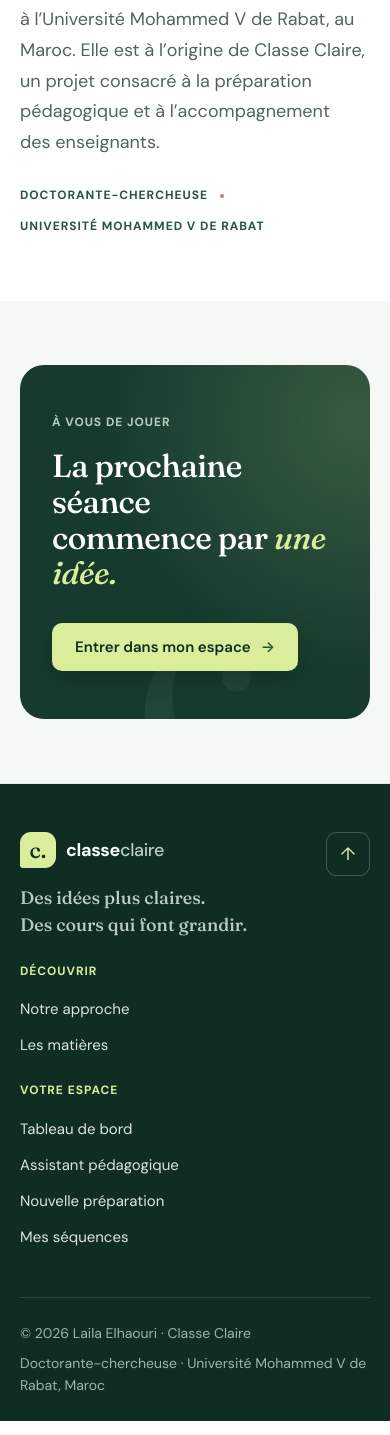
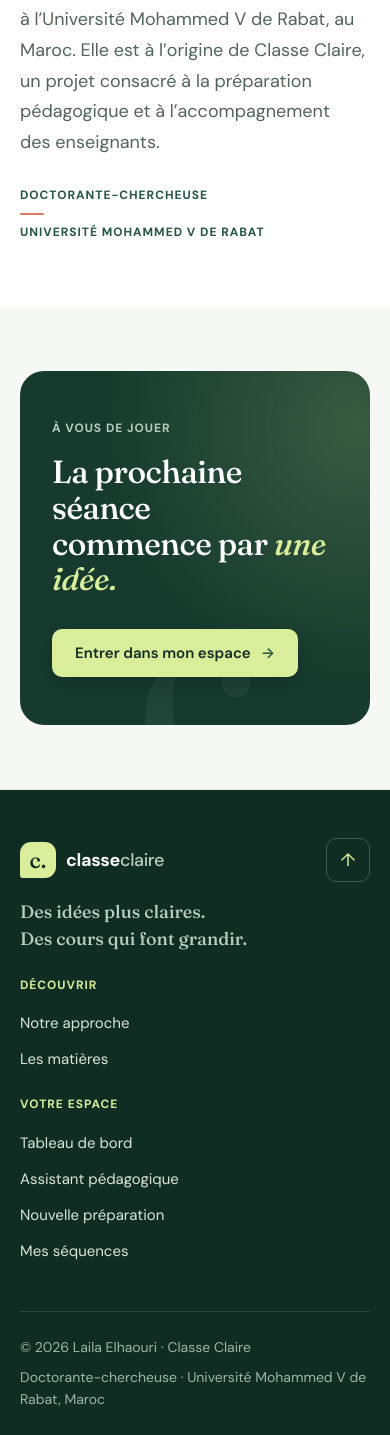
Before and after one commit to Hassan-ibbakh/pedagogie, a FastAPI app: page / in a window 390 px wide. Shown: the part 4638-6073 px from the top of the page. Run offline with FastAPI, Linux system fonts and the light colour scheme.

Commit message:
Corrections mobile : débordement assistant, zones tactiles, ordre des boutons
- La ligne « Tableau de bord » / « Préparation guidée » passe à la ligne (débordait à 360 px)
- Liens texte et logo à 44 px de hauteur minimum
- Action principale en premier dans les formulaires sur mobile
- Séparateur de l'affiliation de la fondatrice sur mobile

Co-Authored-By: Claude Opus 5.5 <noreply@anthropic.com>

```diff
--- a/static/styles.css
+++ b/static/styles.css
@@ -237,7 +237,7 @@ p { text-wrap: pretty; }
 }
 .site-header-inner { width: min(var(--container), 100% - 2 * var(--gutter)); height: 100%; display: flex; align-items: center; justify-content: space-between; gap: var(--space-5); margin-inline: auto; }
 
-.brand { display: inline-flex; align-items: center; gap: 10px; }
+.brand { display: inline-flex; align-items: center; gap: 10px; min-height: 44px; }
 .brand-mark {
   width: 36px; height: 36px; display: grid; place-items: center;
   border-radius: 11px 11px 11px 3px;
@@ -336,7 +336,7 @@ p { text-wrap: pretty; }
 .button:disabled, .button[aria-disabled="true"] { opacity: .5; cursor: not-allowed; box-shadow: none; }
 .assistant-form .button:disabled { cursor: progress; }
 
-.text-link { display: inline-flex; align-items: center; gap: var(--space-2); color: var(--brand-text); font-size: 15px; font-weight: 600; }
+.text-link { display: inline-flex; align-items: center; gap: var(--space-2); min-height: 44px; color: var(--brand-text); font-size: 15px; font-weight: 600; }
 .text-link:hover { color: var(--ink); text-decoration: underline; text-underline-offset: 4px; }
 .text-link span { color: var(--coral-700); }
 
@@ -800,7 +800,7 @@ select:invalid { color: var(--muted); }
 }
 .resource-dropzone:hover, .resource-dropzone:focus-within { border-color: var(--green-600); background: var(--green-50); }
 .resource-dropzone:focus-within { box-shadow: var(--ring); }
-.resource-dropzone input { position: absolute; width: 1px; height: 1px; opacity: 0; }
+.resource-dropzone input { position: absolute; width: 1px; height: 1px; min-height: 0; padding: 0; opacity: 0; }
 .resource-dropzone strong { font-size: var(--fs-base); }
 .resource-dropzone > span:last-of-type { color: var(--muted); font-size: var(--fs-sm); }
 .upload-symbol { width: 44px; height: 44px; display: grid; place-items: center; margin-bottom: var(--space-1); border-radius: 50%; background: var(--green-800); color: var(--accent); font-size: 20px; }
@@ -1002,7 +1002,7 @@ html.theme-anim *, html.theme-anim *::before, html.theme-anim *::after { transit
   .page-content { padding-bottom: var(--space-8); }
   .form-page-header, .sequences-header, .assistant-heading { padding: var(--space-7) 0 var(--space-5); }
   .sequences-header, .assistant-heading { flex-direction: column; align-items: flex-start; }
-  .assistant-heading-actions { width: 100%; flex-direction: row; align-items: center; justify-content: space-between; }
+  .assistant-heading-actions { width: 100%; flex-direction: row; flex-wrap: wrap; align-items: center; justify-content: flex-start; gap: var(--space-2) var(--space-3); }
 
   .hero-actions > * { width: 100%; }
   .promise-band { margin-top: -32px; }
@@ -1018,7 +1018,11 @@ html.theme-anim *, html.theme-anim *::before, html.theme-anim *::after { transit
 
   .preparation-form { padding: var(--space-5); }
   .form-fields.two-columns { grid-template-columns: 1fr; }
+  .form-actions { flex-direction: column-reverse; align-items: stretch; }
   .form-actions .button { flex: 1; }
+  .founder-affiliation { flex-direction: column; align-items: flex-start; gap: var(--space-1); }
+  .founder-affiliation { gap: var(--space-2); }
+  .founder-affiliation i { width: 24px; height: 2px; border-radius: 2px; }
   .outline-text, .session-placeholder { margin-left: 0; }
   .placeholder-status { display: none; }
   .outline-main > .button { width: 100%; margin-right: 0; }
--- a/templates/base.html
+++ b/templates/base.html
@@ -19,7 +19,7 @@
   <link rel="icon" href="{{ url_for('static', path='/favicon.svg') }}" type="image/svg+xml">
   <link rel="preload" href="{{ url_for('static', path='/fonts/dm-sans-latin.woff2') }}" as="font" type="font/woff2" crossorigin>
   <link rel="preload" href="{{ url_for('static', path='/fonts/fraunces-latin.woff2') }}" as="font" type="font/woff2" crossorigin>
-  <link rel="stylesheet" href="{{ url_for('static', path='/styles.css') }}?v=motion-3d-2">
+  <link rel="stylesheet" href="{{ url_for('static', path='/styles.css') }}?v=mobile-2">
 </head>
 <body>
   <div class="app-shell">
```
